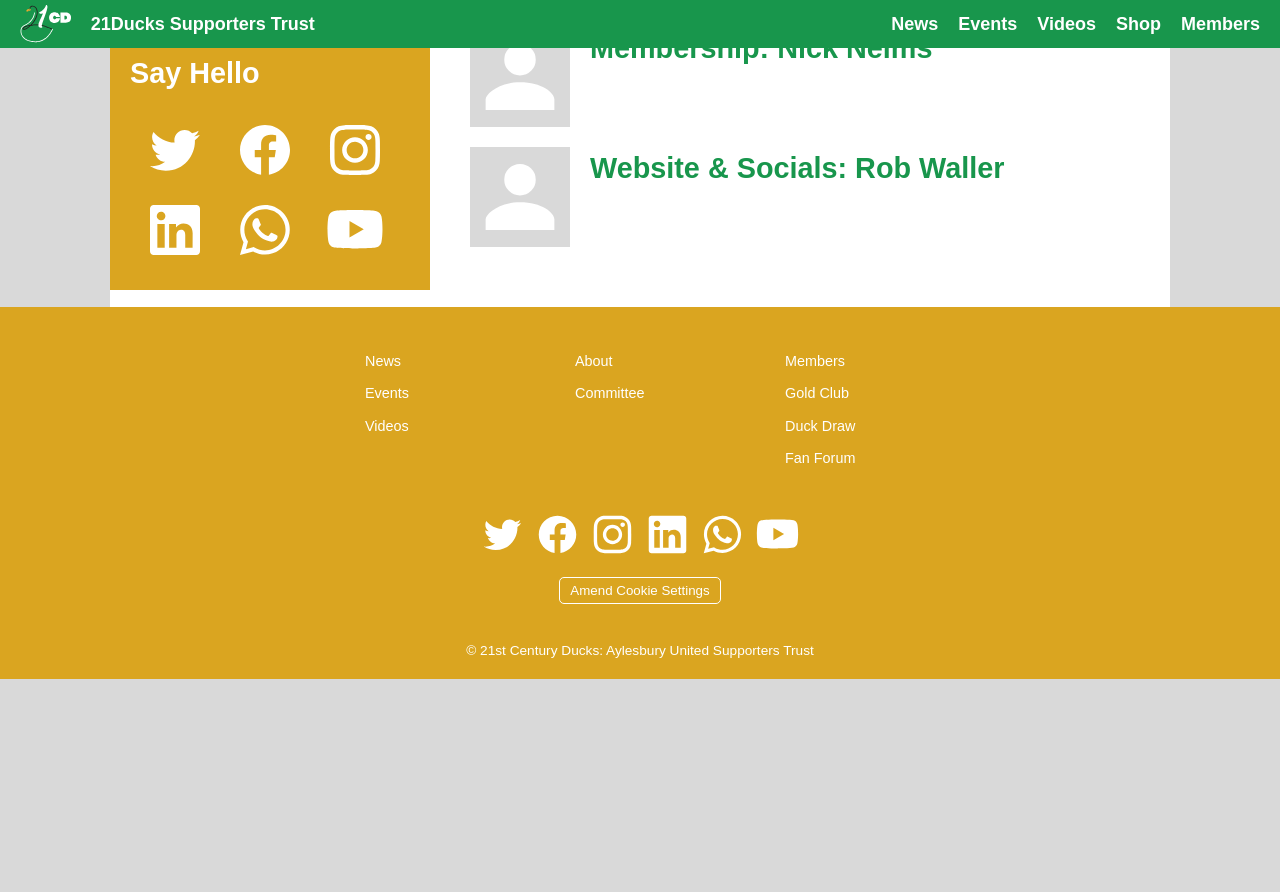
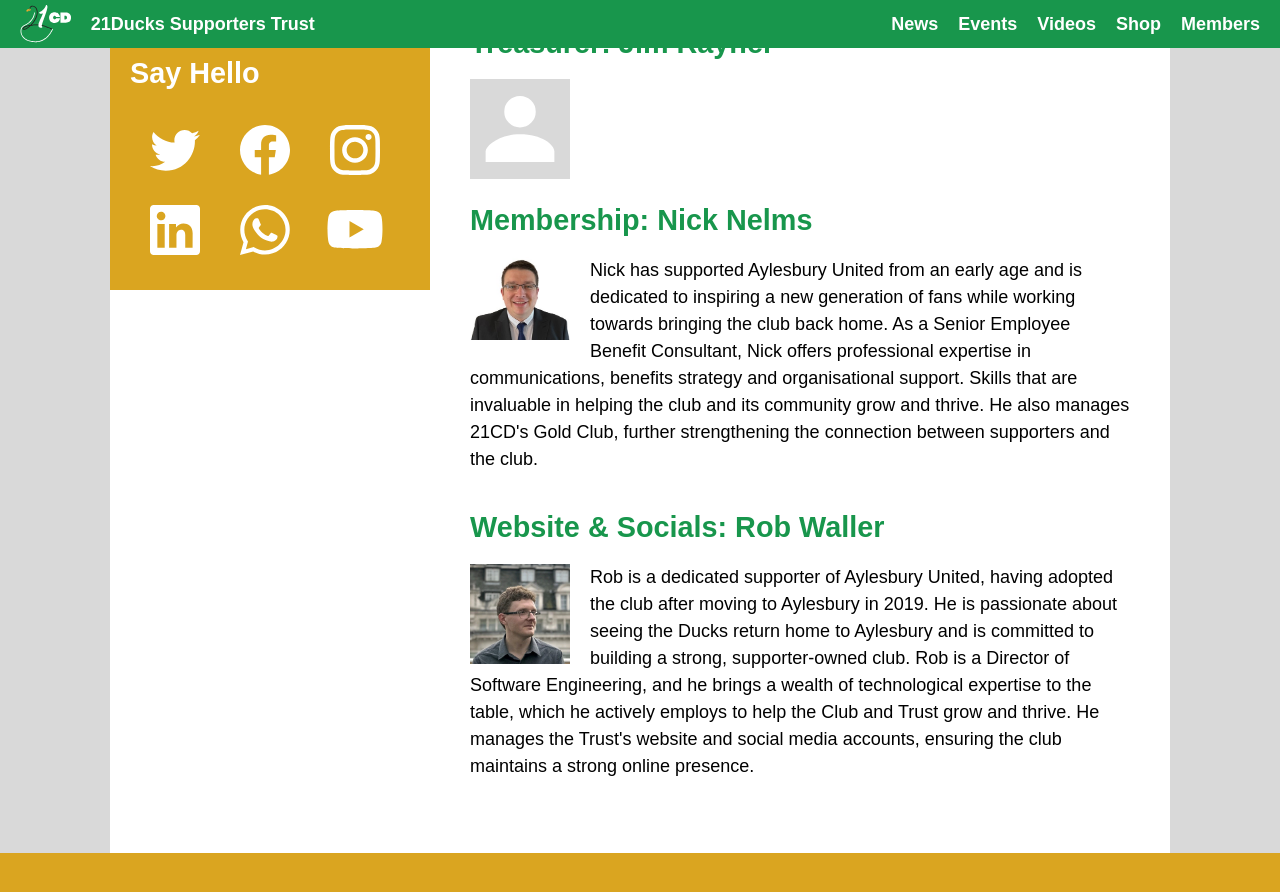
Before and after one commit to RobDWaller/21ducks.github.io, a Jekyll site: the page built from about/committee.html, in a window 1280 px wide and 900 px high, scrolled down 512 px. Shown: the top 892 px of the window. Built offline with Jekyll 4.4.1, drawn with Linux system fonts in a browser that asks for light colours; comment, search, counter and statistics services are not loaded; before the commit the page ends 1191 px from its top, so only the background shows below that.

Commit message:
Added more information to the committee page.

```diff
--- a/about/committee.html
+++ b/about/committee.html
@@ -8,32 +8,40 @@ menu: about
 <h1>{{ page.title}}</h1>
 <small><a href="/">Home</a> > <a href="/about.html">About</a> > {{ page.title }}</small>
 <div class="profile">
+    <h2>Chairman: Andy Martin</h2>
     <img src="/assets/svg/person-svgrepo-com.svg" alt="default profile picture" />
-    <h2>Chairman: Andy Martin</h2>
     <p>Andy Martin is chairman of the committee</p>
     <span class="links"></span>
 </div>
 <div class="profile">
+    <h2>Secretary: Sheila Cotton</h2>
     <img src="/assets/svg/person-svgrepo-com.svg" alt="default profile picture" />
-    <h2>Secretary: Sheila Cotton</h2>
     <p></p>
     <span class="links"></span>
 </div>
 <div class="profile">
+    <h2>Treasurer: Jim Rayner</h2>
     <img src="/assets/svg/person-svgrepo-com.svg" alt="default profile picture" />
-    <h2>Treasurer: Jim Rayner</h2>
     <p></p>
     <span class="links"></span>
 </div>
 <div class="profile">
-    <img src="/assets/svg/person-svgrepo-com.svg" alt="default profile picture" />
     <h2>Membership: Nick Nelms</h2>
-    <p></p>
+    <img src="/assets/img/committee/nicknelms.jpeg" alt="default profile picture" />
+    <p>Nick has supported Aylesbury United from an early age and is dedicated to inspiring a new generation of fans
+    while working towards bringing the club back home. As a Senior Employee Benefit Consultant, Nick offers
+    professional expertise in communications, benefits strategy and organisational support. Skills that are invaluable
+    in helping the club and its community grow and thrive. He also manages 21CD's Gold Club, further strengthening
+    the connection between supporters and the club.</p>
     <span class="links"></span>
 </div>
 <div class="profile">
-    <img src="/assets/svg/person-svgrepo-com.svg" alt="default profile picture" />
     <h2>Website & Socials: Rob Waller</h2>
-    <p></p>
+    <img src="/assets/img/committee/robwaller.png" alt="default profile picture" />
+    <p>Rob is a dedicated supporter of Aylesbury United, having adopted the club after moving to Aylesbury in
+    2019. He is passionate about seeing the Ducks return home to Aylesbury and is committed to building a strong,
+    supporter-owned club. Rob is a Director of Software Engineering, and he brings a wealth of technological
+    expertise to the table, which he actively employs to help the Club and Trust grow and thrive. He manages the
+    Trust's website and social media accounts, ensuring the club maintains a strong online presence.</p>
     <span class="links"></span>
 </div>
```
Also changed, not shown: assets/img/committee/nicknelms.jpeg (added), assets/img/committee/robwaller.png (added).
